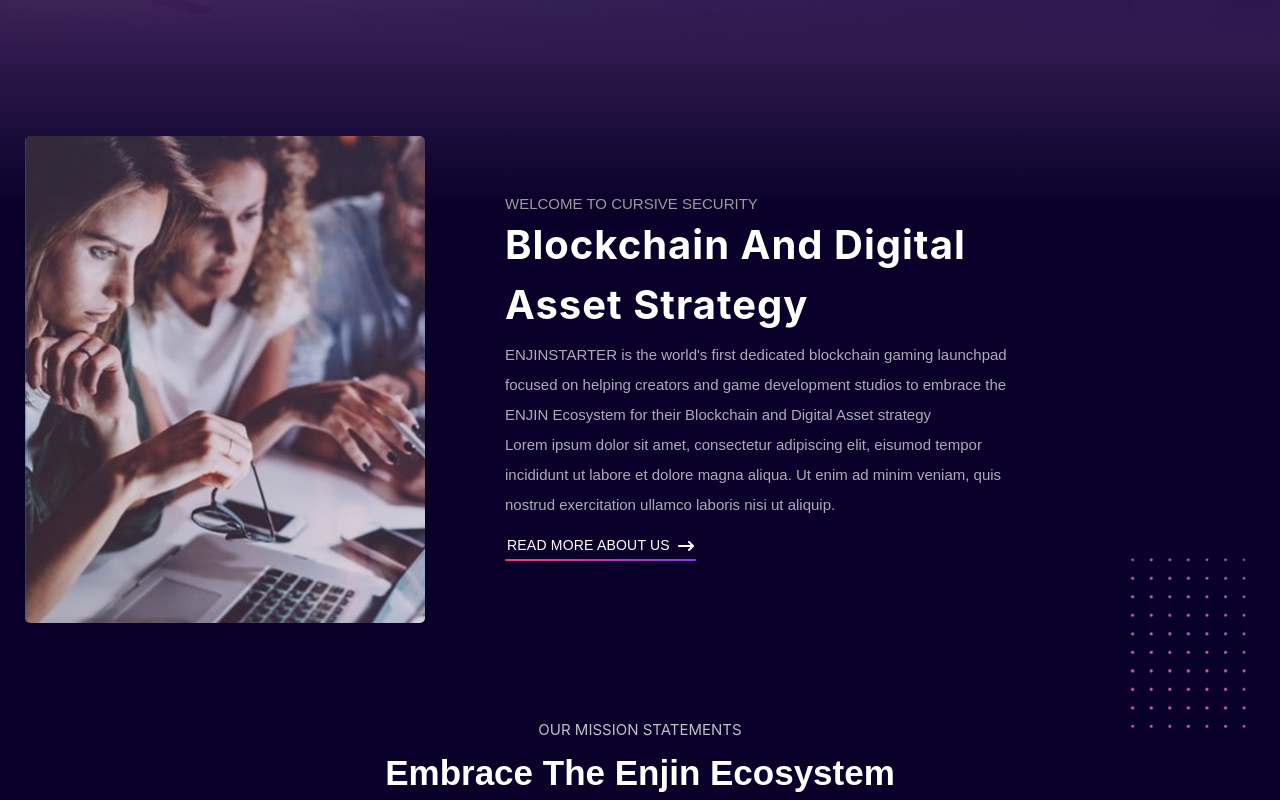
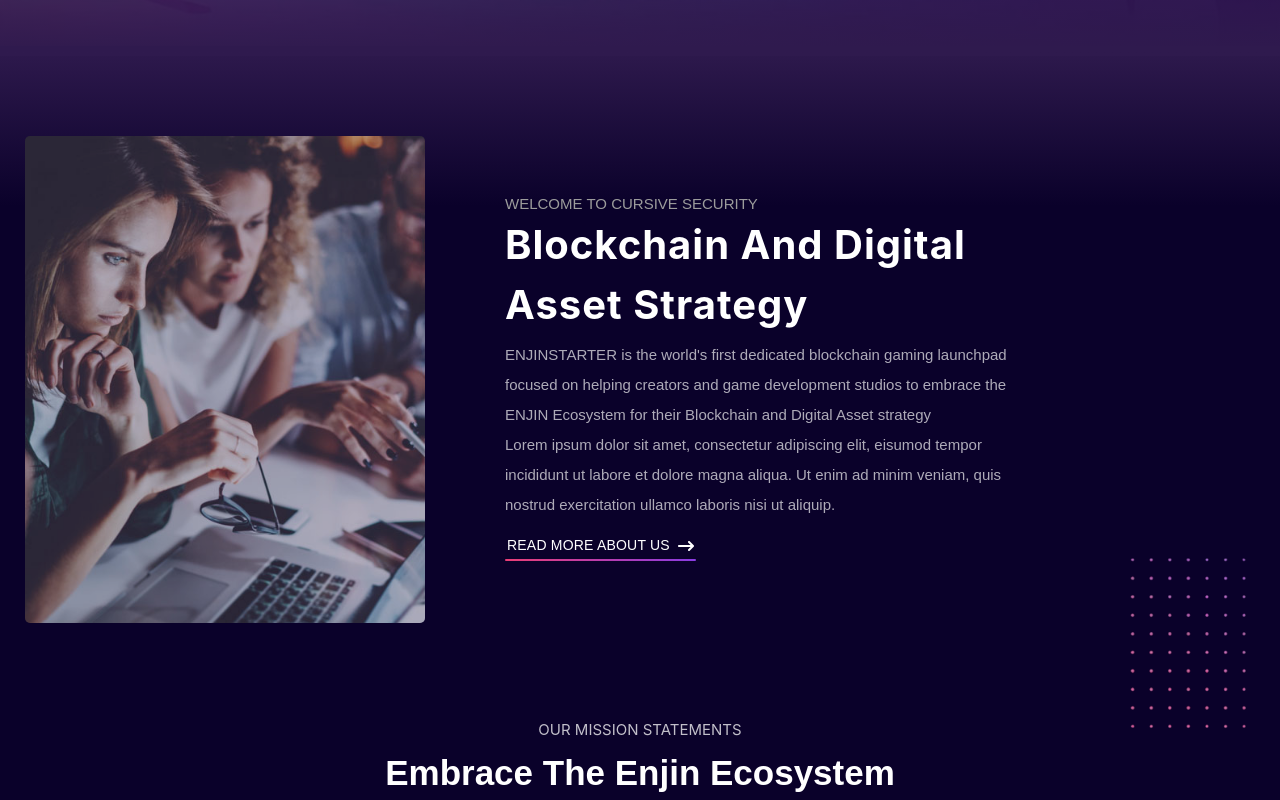
Before and after one commit to atikulla77/WebstreX, a React (Create React App) app: page / in a window 1280 px wide. Shown: the part 600-1400 px from the top of the page. Built offline with nearby package versions, Linux system fonts and the light colour scheme.

Commit message:
about section update

```diff
--- a/src/Components/Home/About.js
+++ b/src/Components/Home/About.js
@@ -23,6 +23,7 @@
             {/* image */}
             <div className="[@media(min-width:920px)]:w-[400px] w-full [@media(min-width:920px)]:justify-start justify-center flex ">
               <div className="lg:!w-[400px] [@media(min-width:525px)]:w-[370px] [@media(min-width:360px)]:w-[320px] w-[300px] lg:!h-[487px] [@media(min-width:525px)]:h-[457px] [@media(min-width:360px)]:h-[407px] h-[387px] flex justify-center items-center rounded-[5px] relative overflow-hidden">
+                <div className="w-full h-[100%] absolute top-0 left-0 bg-[#2f1a4e3d]"></div>
                 <img
                   src={image}
                   className={`w-[105%] h-[105%] object-cover mx-auto`}
```
Also changed, not shown: src/Image/about.jpg.
